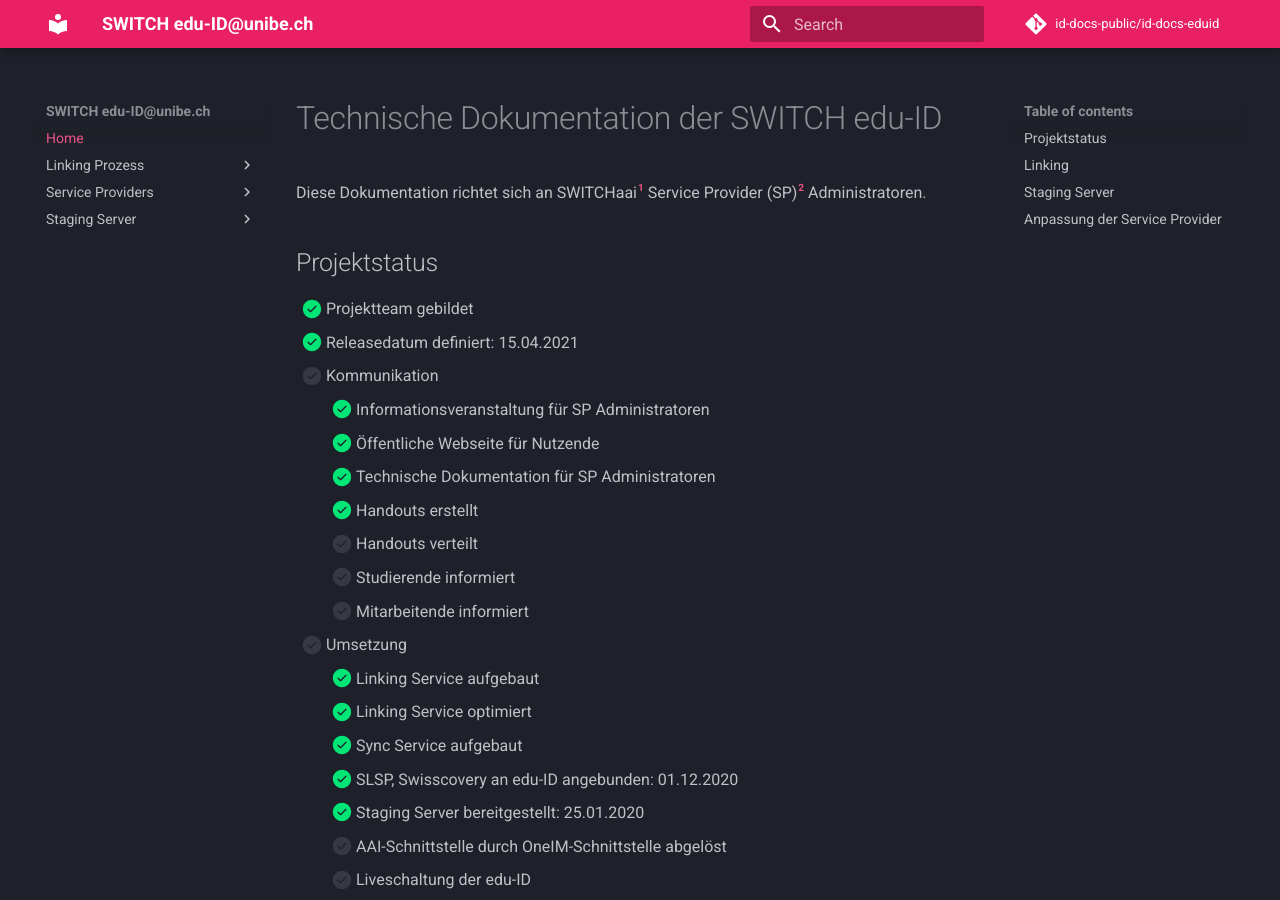
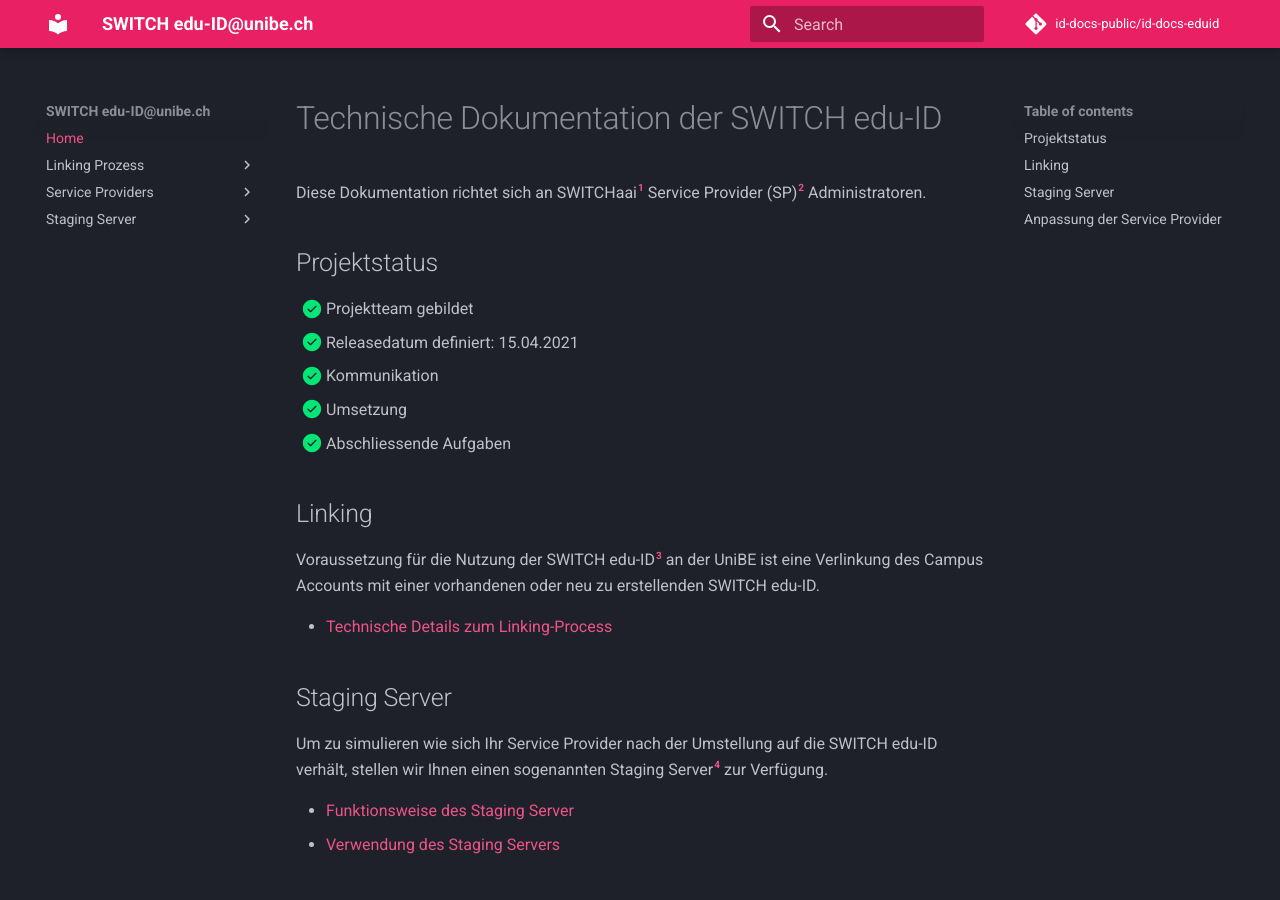
Before and after one commit to idci-unibe-ch/docs-eduid, an MkDocs documentation site: the page built from docs/index.md, in a window 1280 px wide and 900 px high. Built offline with MkDocs 1.6.1 and Material for MkDocs 9.7.7, drawn with Linux system fonts in a browser that asks for light colours; some of the changed text lies outside the part shown.

Commit message:
Projektstatus aktualisiert

```diff
--- a/docs/index.md
+++ b/docs/index.md
@@ -6,24 +6,9 @@ Diese Dokumentation richtet sich an SWITCHaai[^1] Service Provider (SP)[^2] Admi
 
 - [x] Projektteam gebildet
 - [x] Releasedatum definiert: 15.04.2021
-- [ ] Kommunikation
-    * [x] Informationsveranstaltung für SP Administratoren
-    * [x] Öffentliche Webseite für Nutzende
-    * [x] Technische Dokumentation für SP Administratoren
-    * [x] Handouts erstellt
-    * [ ] Handouts verteilt
-    * [ ] Studierende informiert
-    * [ ] Mitarbeitende informiert
-- [ ] Umsetzung
-    * [x] Linking Service aufgebaut
-    * [x] Linking Service optimiert
-    * [x] Sync Service aufgebaut
-    * [x] SLSP, Swisscovery an edu-ID angebunden: 01.12.2020
-    * [x] Staging Server bereitgestellt: 25.01.2020
-    * [ ] AAI-Schnittstelle durch OneIM-Schnittstelle abgelöst
-    * [ ] Liveschaltung der edu-ID
-- [ ] Abschliessende Aufgaben
-    * [ ] Abbau des lokalen AAI-IdP Clusters
+- [x] Kommunikation
+- [x] Umsetzung
+- [x] Abschliessende Aufgaben
 
 ## Linking
 Voraussetzung für die Nutzung der SWITCH edu-ID[^3] an der UniBE ist eine Verlinkung des Campus Accounts mit einer vorhandenen oder neu zu erstellenden SWITCH edu-ID.
```
